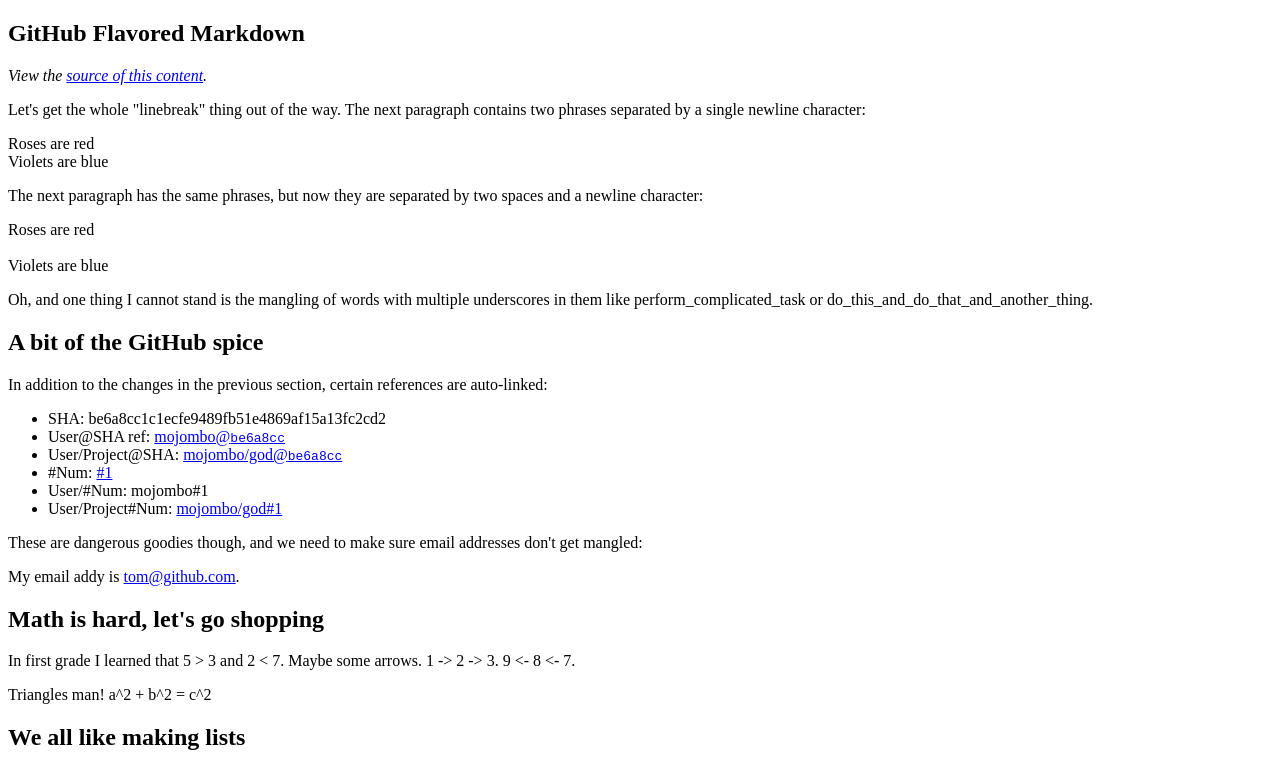
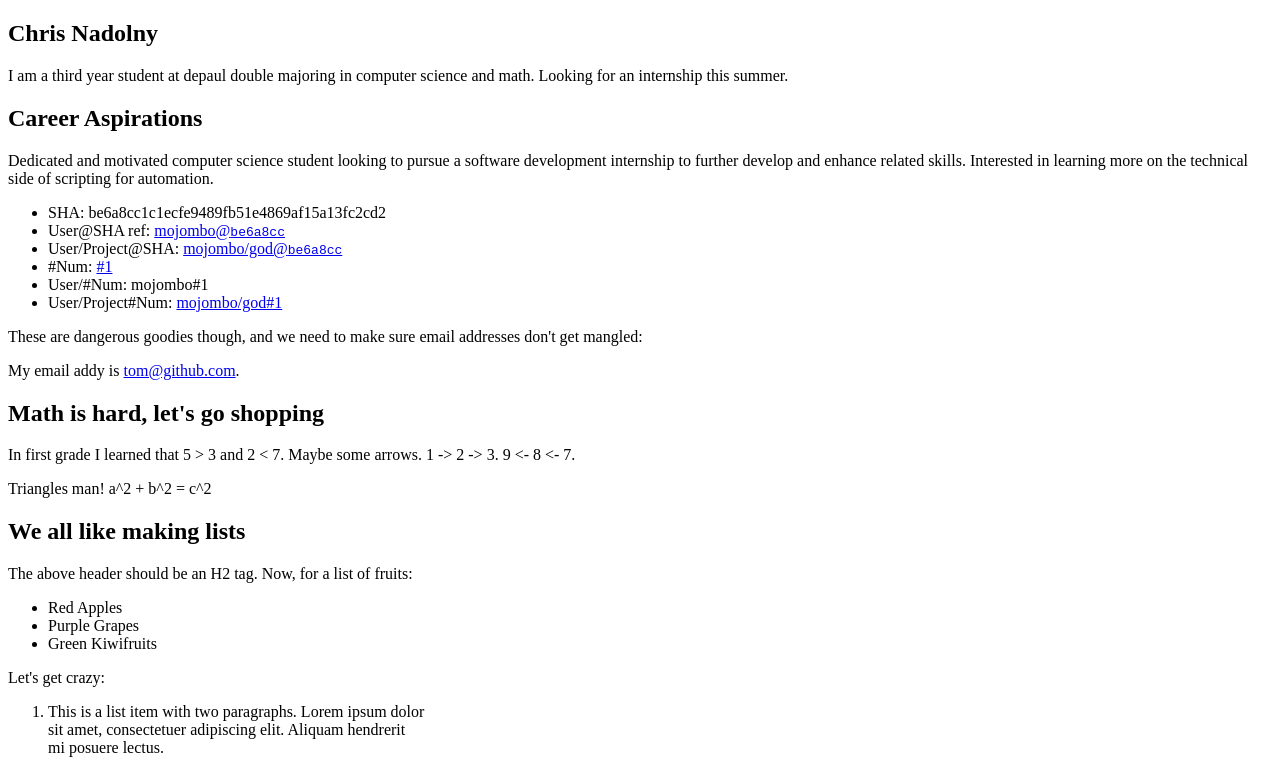
Before and after one commit to mokahato/mokahato.github.io, a plain HTML site: page index.html in a window 1280 px wide. Shown: the top 768 px of the page. Drawn offline with Linux system fonts and the light colour scheme; files whose address does not match are found by name.

Commit message:
Update index.html

```diff
--- a/index.html
+++ b/index.html
@@ -3,25 +3,14 @@
   <body>
     <div class="wrapper">
       <section>
-        <h1>GitHub Flavored Markdown</h1>
+        <h1>Chris Nadolny</h1>
 
-        <p><em>View the <a href="http://github.github.com/github-flavored-markdown/sample_content.html">source of this content</a>.</em></p>
+        <p>I am a third year student at depaul double majoring in computer science and math. Looking for an internship this summer.</p>
 
-        <p>Let's get the whole "linebreak" thing out of the way. The next paragraph contains two phrases separated by a single newline character:</p>
+        <h2>Career Aspirations</h2>
 
-        <p>Roses are red<br>
-        Violets are blue</p>
-
-        <p>The next paragraph has the same phrases, but now they are separated by two spaces and a newline character:</p>
-
-        <p>Roses are red<br><br>
-        Violets are blue</p>
-
-        <p>Oh, and one thing I cannot stand is the mangling of words with multiple underscores in them like perform_complicated_task or do_this_and_do_that_and_another_thing.</p>
-
-        <h2>A bit of the GitHub spice</h2>
-
-        <p>In addition to the changes in the previous section, certain references are auto-linked:</p>
+        <p>Dedicated and motivated computer science student looking to pursue a software development internship to further develop and enhance related skills. Interested in learning more on the technical side of scripting for automation.
+        </p>
 
         <ul>
           <li>SHA: be6a8cc1c1ecfe9489fb51e4869af15a13fc2cd2</li>
```
